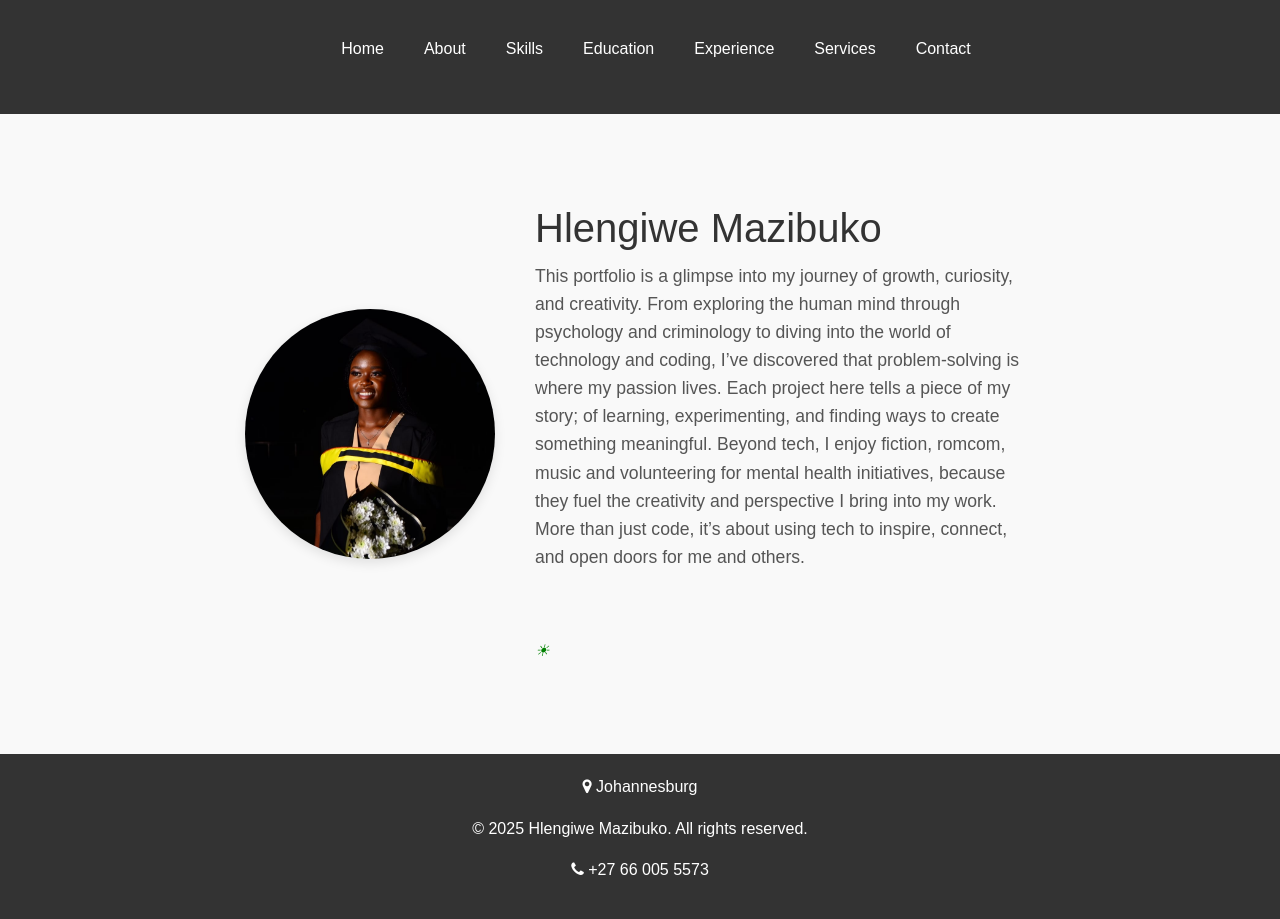
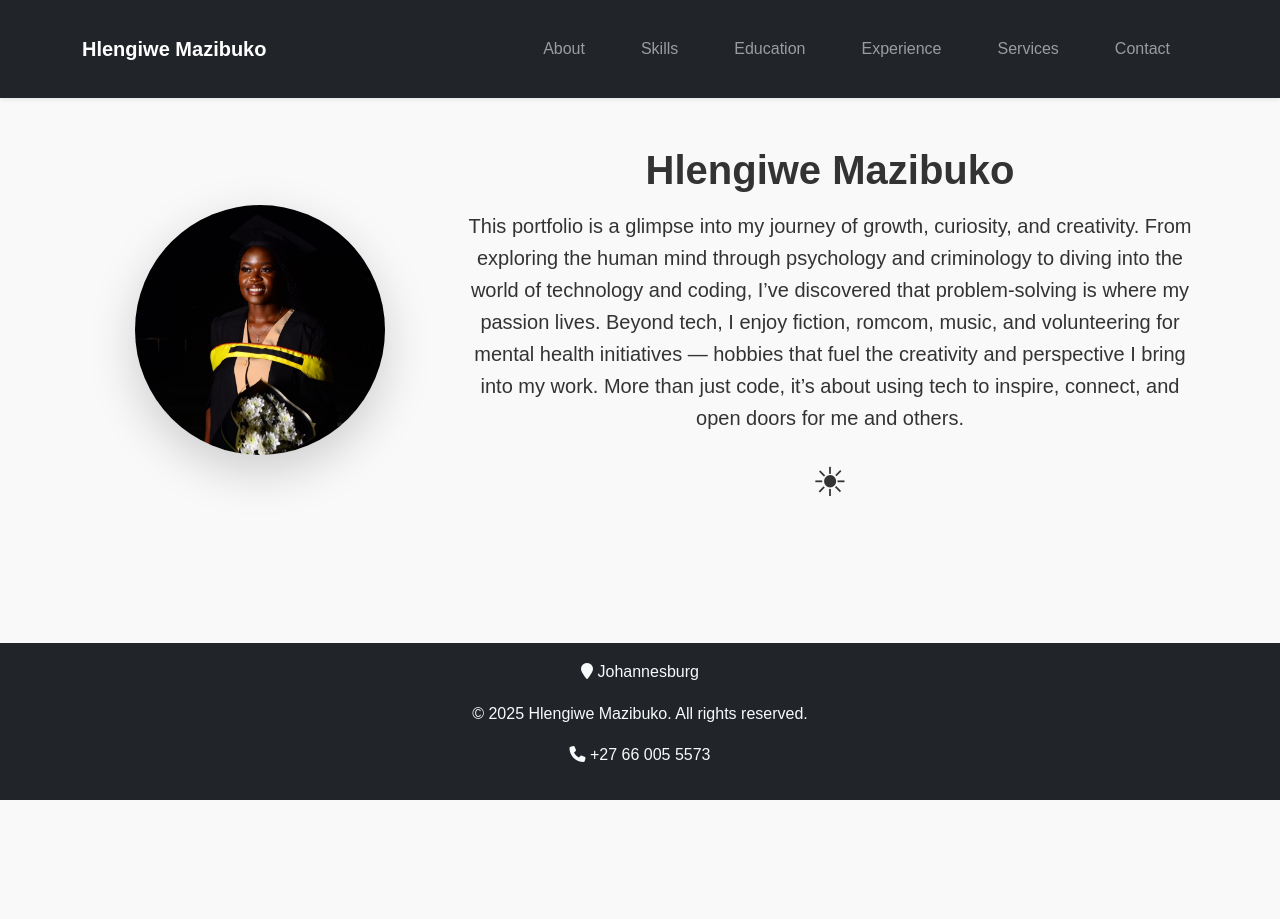
Before and after one commit to Hlengiwe08/Portfolio, a plain HTML site: page index.html in a window 1280 px wide. After the commit the page ends 800 px from the top, so only its background shows below. Drawn offline with nearby package versions, Linux system fonts and the light colour scheme.

Commit message:
Update index.html

```diff
--- a/index.html
+++ b/index.html
@@ -3,48 +3,79 @@
 <head>
   <meta charset="UTF-8" />
   <meta name="viewport" content="width=device-width, initial-scale=1.0" />
-  <!-- Bootstrap CSS via CDN -->
+
+  <!-- Bootstrap CSS -->
   <link href="https://cdn.jsdelivr.net/npm/bootstrap@5.3.3/dist/css/bootstrap.min.css" rel="stylesheet"/>
-  <!-- Font Awesome for icons -->
-  <link rel="stylesheet" href="https://cdnjs.cloudflare.com/ajax/libs/font-awesome/4.7.0/css/font-awesome.min.css"/>
+
+  <!-- Font Awesome -->
+  <link rel="stylesheet" href="https://cdnjs.cloudflare.com/ajax/libs/font-awesome/6.5.0/css/all.min.css"/>
+
   <title>Hlengiwe Mazibuko | Portfolio</title>
   <link rel="stylesheet" href="style.css" />
-   <link rel="stylesheet" href="https://cdnjs.cloudflare.com/ajax/libs/font-awesome/4.7.0/css/font-awesome.min.css">
 </head>
-<body>
+<body class="d-flex flex-column min-vh-100">
+
+  <!-- NAVBAR -->
   <header>
-    <nav>
-      <ul>
-        <li><a href="index.html">Home</a></li>
-        <li><a href="about.html">About</a></li>
-        <li><a href="skills.html">Skills</a></li>
-        <li><a href="education.html">Education</a></li>
-        <li><a href="experience.html">Experience</a></li>
-        <li><a href="services.html">Services</a></li>
-        <li><a href="contact.html">Contact</a></li>
+    <nav class="navbar navbar-expand-lg navbar-dark bg-dark shadow-sm">
+      <div class="container">
+        <a class="navbar-brand fw-bold" href="index.html">Hlengiwe Mazibuko</a>
+        <button class="navbar-toggler" type="button" data-bs-toggle="collapse" data-bs-target="#navbarNav">
+          <span class="navbar-toggler-icon"></span>
+        </button>
+        <div class="collapse navbar-collapse justify-content-end" id="navbarNav">
+          <ul class="navbar-nav">
+            <li class="nav-item"><a class="nav-link" href="about.html">About</a></li>
+            <li class="nav-item"><a class="nav-link" href="skills.html">Skills</a></li>
+            <li class="nav-item"><a class="nav-link" href="education.html">Education</a></li>
+            <li class="nav-item"><a class="nav-link" href="experience.html">Experience</a></li>
+            <li class="nav-item"><a class="nav-link" href="services.html">Services</a></li>
+            <li class="nav-item"><a class="nav-link" href="contact.html">Contact</a></li>
           </ul>
+        </div>
+      </div>
     </nav>
   </header>
-<main>
-  <section class="intro">
-    <div class="intro-content">
-        <img src="Hlengiwe.jpg" alt="Hlengiwe Mazibuko" class="profile-photo"/>
-        <div class="intro-text">
-            <h1>Hlengiwe Mazibuko</h1>
-            <p>This portfolio is a glimpse into my journey of growth, curiosity, and creativity. From exploring the human mind through psychology and criminology to diving into the world of technology and coding, I’ve discovered that problem-solving is where my passion lives. Each project here tells a piece of my story; of learning, experimenting, and finding ways to create something meaningful. Beyond tech, I enjoy fiction, romcom, music and volunteering for mental health initiatives, because they fuel the creativity and perspective I bring into my work. More than just code, it’s about using tech to inspire, connect, and open doors for me and others.</p>
-            <br><br>
-            <div id="weather" class="we">&#x2600</div>
+
+  <!-- INTRO SECTION -->
+  <main class="flex-grow-1">
+    <section class="intro py-5">
+      <div class="container">
+        <div class="row align-items-center">
+          <!-- Profile Image -->
+          <div class="col-md-4 text-center mb-4 mb-md-0">
+            <img src="Hlengiwe.jpg" alt="Hlengiwe Mazibuko" class="img-fluid rounded-circle shadow-lg profile-photo"/>
+          </div>
+
+          <!-- Intro Text -->
+          <div class="col-md-8">
+            <h1 class="fw-bold mb-3">Hlengiwe Mazibuko</h1>
+            <p class="lead">
+              This portfolio is a glimpse into my journey of growth, curiosity, and creativity.
+              From exploring the human mind through psychology and criminology to diving into the world of technology and coding,
+              I’ve discovered that problem-solving is where my passion lives.
+              Beyond tech, I enjoy fiction, romcom, music, and volunteering for mental health initiatives —
+              hobbies that fuel the creativity and perspective I bring into my work.
+              More than just code, it’s about using tech to inspire, connect, and open doors for me and others.
+            </p>
+            <div id="weather" class="fs-1 mt-3">&#x2600;</div>
+          </div>
         </div>
       </div>
     </section>
   </main>
-  <footer>
+
+  <!-- FOOTER -->
+  <footer class="bg-dark text-light text-center py-3 mt-auto">
+    <div class="container">
       <p><i class="fa fa-map-marker"></i> Johannesburg</p>
       <p>© 2025 Hlengiwe Mazibuko. All rights reserved.</p>
       <p><i class="fa fa-phone"></i> +27 66 005 5573</p>
+    </div>
+  </footer>
 
-  </footer>
+  <!-- Scripts -->
+  <script src="https://cdn.jsdelivr.net/npm/bootstrap@5.3.3/dist/js/bootstrap.bundle.min.js"></script>
   <script src="script.js"></script>
-    <script src="https://cdn.jsdelivr.net/npm/bootstrap@5.3.3/dist/js/bootstrap.bundle.min.js"></script>
 </body>
 </html>
```
Lines whose indentation alone changed are shown as unchanged.
